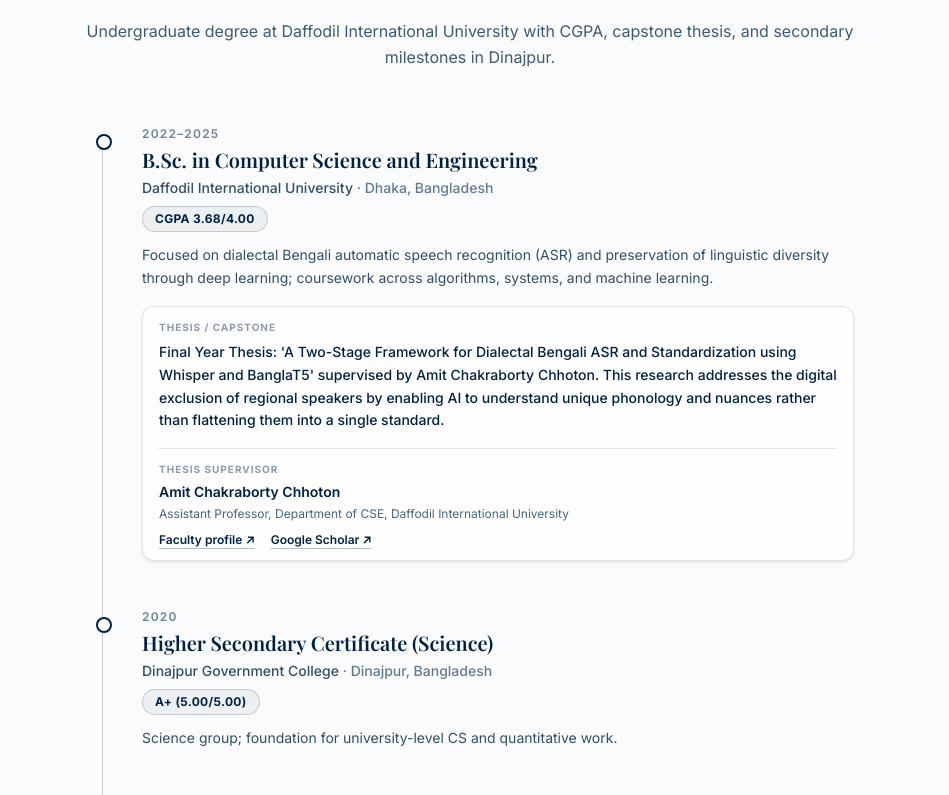
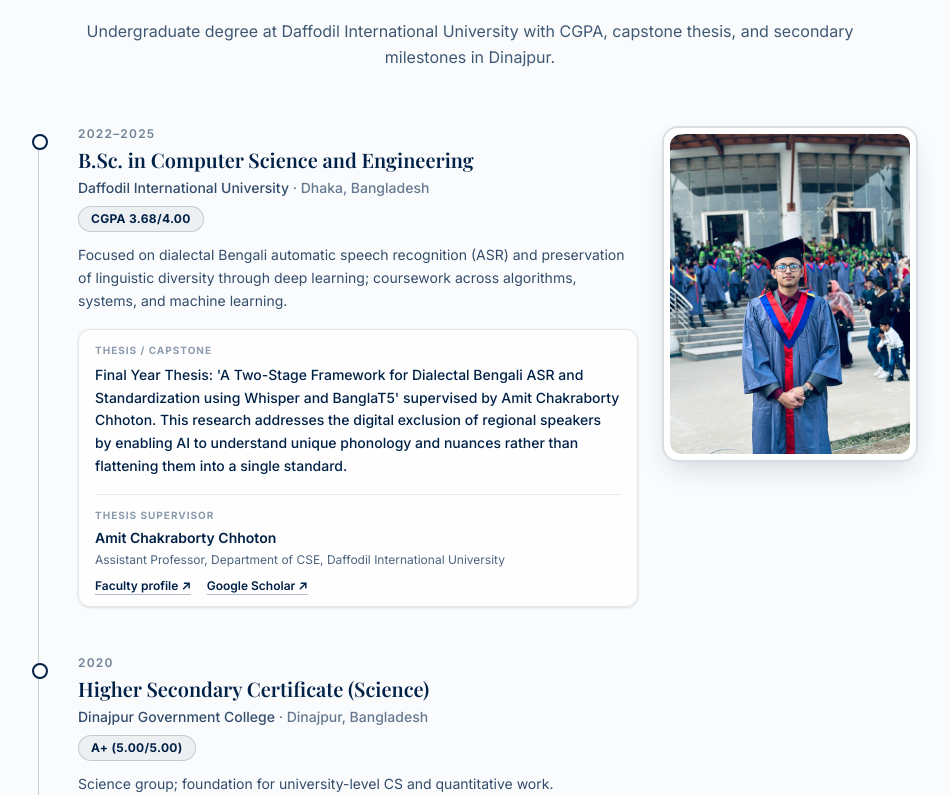
Before and after one commit to 5h0wr0v/portfolio, a Next.js app: page / in a window 1280 px wide. Shown: the part 5285-6080 px from the top of the page, without its empty margins (170-1119 px from the left). Built offline with nearby package versions, Linux system fonts and the light colour scheme; a web font is replaced by a local one.

Commit message:
Add graduation convocation photo to B.Sc. education section

```diff
--- a/src/components/ExperienceTimeline.tsx
+++ b/src/components/ExperienceTimeline.tsx
@@ -1,6 +1,7 @@
 "use client";
 
 import { motion } from "framer-motion";
+import Image from "next/image";
 
 export type ThesisSupervisor = {
   name: string;
@@ -16,6 +17,8 @@
   location?: string;
   grade?: string;
   detail: string;
+  imageSrc?: string;
+  imageAlt?: string;
   thesis?: string;
   thesisSupervisor?: ThesisSupervisor;
 };
@@ -26,7 +29,7 @@
 
 export function ExperienceTimeline({ items }: ExperienceTimelineProps) {
   return (
-    <div className="relative mx-auto max-w-3xl">
+    <div className="relative mx-auto max-w-4xl">
       <div
         className="absolute start-3 top-2 bottom-2 w-px bg-[#002147]/20 md:start-4"
         aria-hidden
@@ -45,6 +48,8 @@
               className="absolute start-1.5 top-2 flex size-3.5 items-center justify-center rounded-full border-2 border-[#002147] bg-white md:start-2.5 md:size-4"
               aria-hidden
             />
+            <div className={item.imageSrc ? "flex flex-col gap-6 md:flex-row md:items-start md:justify-between" : ""}>
+              <div className={item.imageSrc ? "min-w-0 flex-1" : ""}>
                 <p className="text-xs font-semibold uppercase tracking-widest text-[#002147]/55">
                   {item.period}
                 </p>
@@ -98,6 +103,23 @@
                     ) : null}
                   </div>
                 ) : null}
+              </div>
+
+              {item.imageSrc ? (
+                <div className="shrink-0 self-center md:self-start md:w-56 lg:w-64">
+                  <div className="relative overflow-hidden rounded-2xl border-2 border-[#002147]/15 bg-white p-1.5 shadow-[0_12px_28px_-8px_rgba(0,33,71,0.18)] transition-transform duration-300 hover:scale-[1.02]">
+                    <Image
+                      src={item.imageSrc}
+                      alt={item.imageAlt || `${item.degree} — ${item.school}`}
+                      width={480}
+                      height={640}
+                      className="aspect-[3/4] w-full rounded-xl object-cover object-center"
+                      sizes="(max-width: 768px) 100vw, 256px"
+                    />
+                  </div>
+                </div>
+              ) : null}
+            </div>
           </motion.li>
         ))}
       </ul>
--- a/src/content/site.ts
+++ b/src/content/site.ts
@@ -146,6 +146,8 @@
       location: "Dhaka, Bangladesh",
       period: "2022–2025",
       grade: "CGPA 3.68/4.00",
+      imageSrc: "/convo.jpg",
+      imageAlt: "Showrov Azam — Convocation at Daffodil International University",
       detail:
         "Focused on dialectal Bengali automatic speech recognition (ASR) and preservation of linguistic diversity through deep learning; coursework across algorithms, systems, and machine learning.",
       thesis:
```
Also changed, not shown: public/convo.jpg (added). Lines whose indentation alone changed are shown as unchanged.
